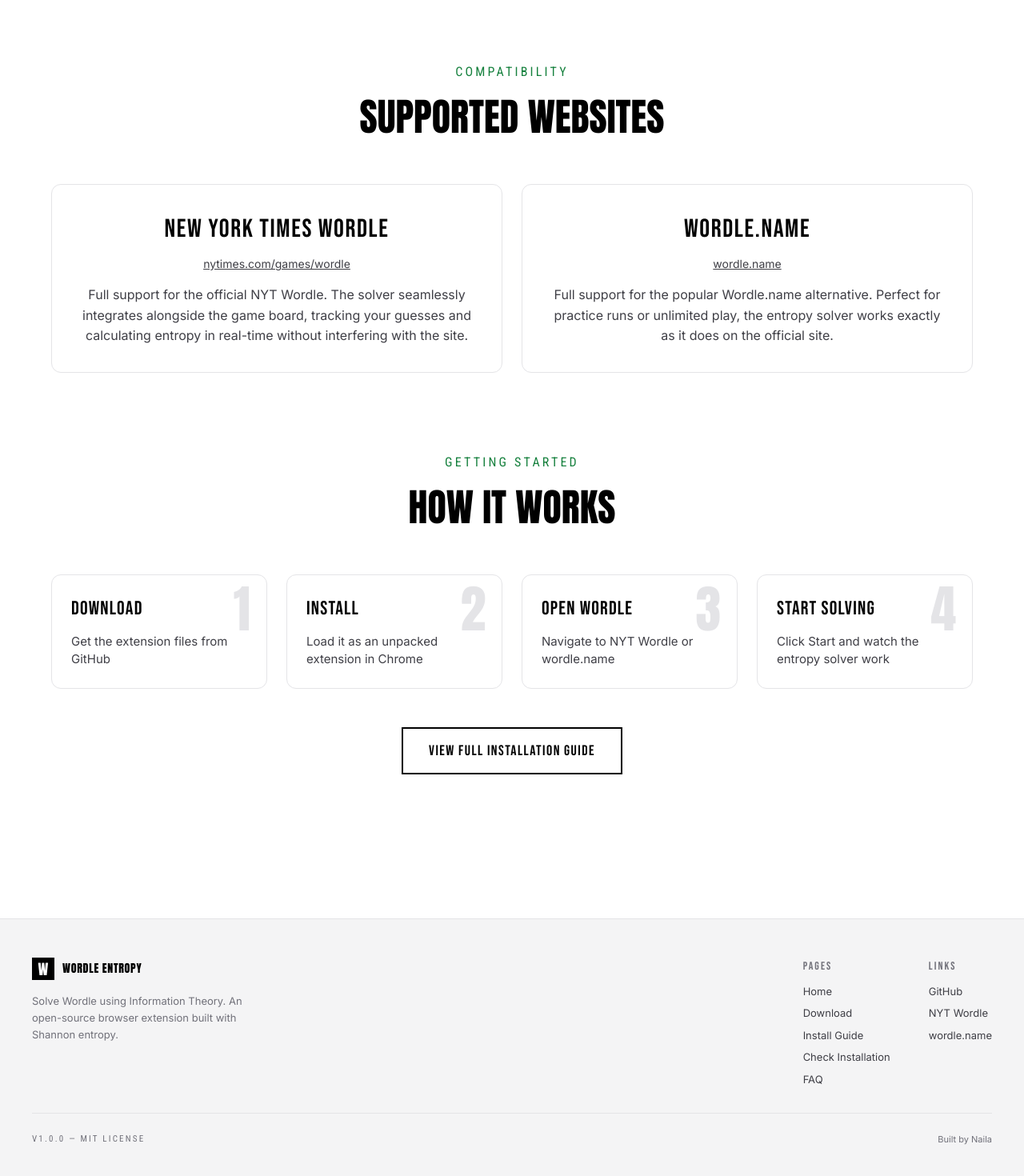
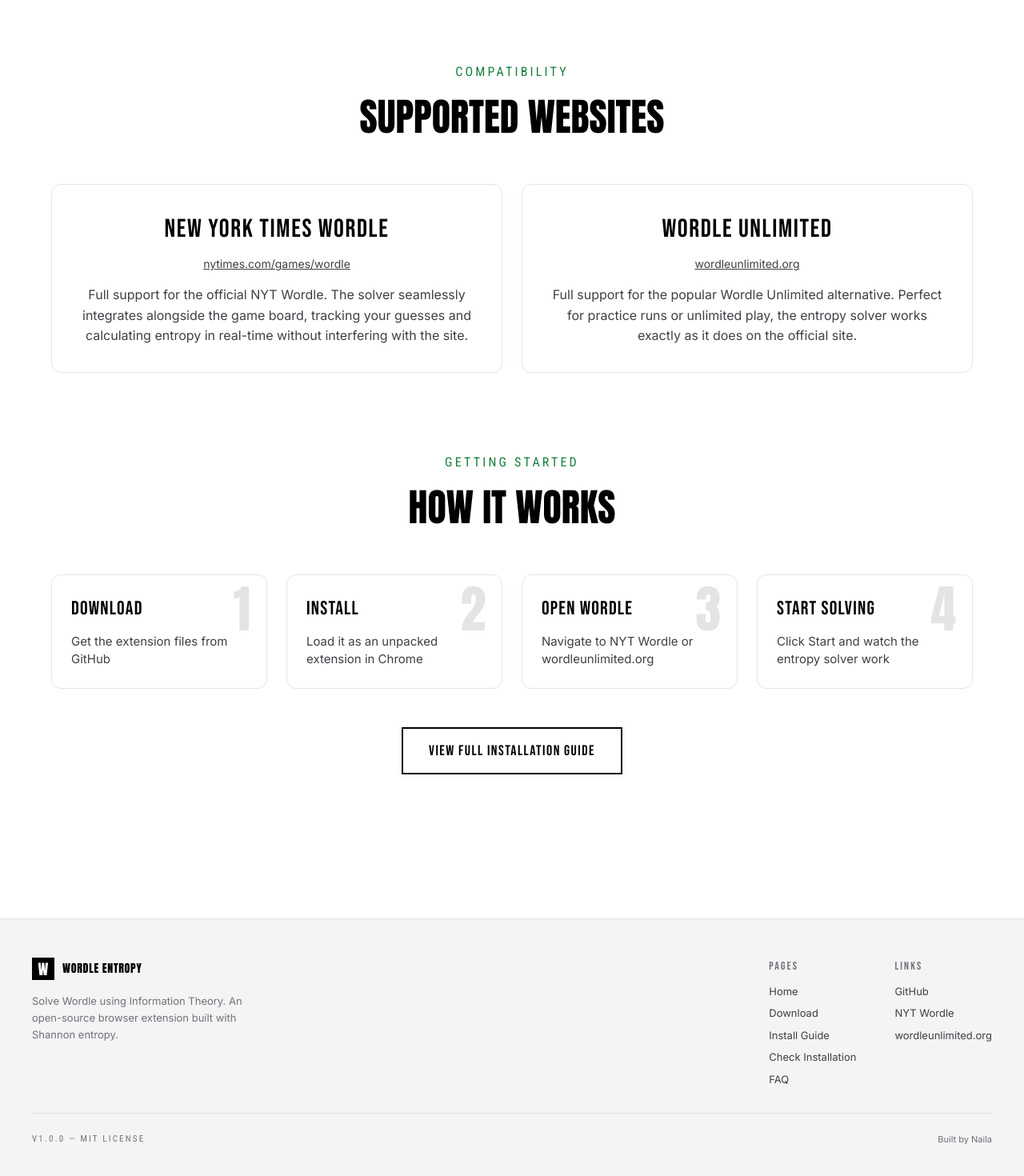
Before and after one commit to naitaj/wordle, a React (Vite) app: page / in a window 1280 px wide. Shown: the part 2175-3645 px from the top of the page at 80% size. Built offline with nearby package versions, Linux system fonts and the light colour scheme.

Commit message:
Replace all references of wordle.name with wordleunlimited.org in extension and website

```diff
--- a/extension/src/background/background.ts
+++ b/extension/src/background/background.ts
@@ -113,8 +113,8 @@
   if (tabs.length > 0 && tabs[0].id) {
     return tabs[0].id;
   }
-  // Try finding wordle.name tab
-  tabs = await chrome.tabs.query({ url: 'https://www.wordle.name/*' });
+  // Try finding Wordle Unlimited tab
+  tabs = await chrome.tabs.query({ url: 'https://*.wordleunlimited.org/*' });
   if (tabs.length > 0 && tabs[0].id) {
     return tabs[0].id;
   }
--- a/extension/src/content/content.ts
+++ b/extension/src/content/content.ts
@@ -60,7 +60,7 @@
 
   // Check localStorage for reliable game state
   try {
-    if (window.location.hostname.includes('wordle.name')) {
+    if (window.location.hostname.includes('wordleunlimited.org')) {
       const stored = JSON.parse(localStorage.getItem('gameState') || '{}');
       if (stored.gameStatus === 'WIN') gameStatus = 'won';
       else if (stored.gameStatus === 'FAIL') gameStatus = 'lost';
@@ -118,7 +118,7 @@
 }
 
 function isRowInvalid(rowIndex: number): boolean {
-  // 1. Support for wordle.name: game-row custom element gets 'invalid' attribute
+  // 1. Support for Wordle Unlimited: game-row custom element gets 'invalid' attribute
   const rows = document.querySelectorAll('game-row');
   if (rows[rowIndex]?.hasAttribute('invalid')) {
     return true;
@@ -199,7 +199,7 @@
       }
     });
 
-    // Observe each tile in the row for state changes (NYT: data-state, wordle.name: evaluation/reveal)
+    // Observe each tile in the row for state changes (NYT: data-state, Wordle Unlimited: evaluation/reveal)
     const attributeFilter = ['data-state', 'evaluation', 'reveal'];
     for (const tile of rowTiles) {
       observer.observe(tile, { attributes: true, attributeFilter });
--- a/extension/src/content/selectors.ts
+++ b/extension/src/content/selectors.ts
@@ -1,5 +1,5 @@
 /**
- * Selector Abstraction Layer for NYT Wordle and Wordle.name DOM.
+ * Selector Abstraction Layer for NYT Wordle and Wordle Unlimited DOM.
  * When either site changes their DOM structure, only this file needs updating.
  *
  * Strategy: Use data attributes and custom elements (stable) over CSS class names (hashed/unstable).
@@ -36,10 +36,10 @@
 export type NytTileState = typeof TILE_STATES[keyof typeof TILE_STATES];
 
 /**
- * Detect if we are currently running on www.wordle.name.
+ * Detect if we are currently running on wordleunlimited.org.
  */
 export function isWordleName(): boolean {
-  return window.location.hostname.includes('wordle.name');
+  return window.location.hostname.includes('wordleunlimited.org');
 }
 
 /**
@@ -47,7 +47,7 @@
  * Returns them in order: row 0 tile 0, row 0 tile 1, ..., row 5 tile 4 (30 total).
  */
 export function findAllTiles(): Element[] {
-  // Support for wordle.name (unofficial unlimited game)
+  // Support for Wordle Unlimited (unofficial unlimited game)
   if (isWordleName()) {
     const gameApp = document.querySelector('game-app');
     if (!gameApp || !gameApp.shadowRoot) return [];
--- a/extension/src/popup/popup.tsx
+++ b/extension/src/popup/popup.tsx
@@ -103,7 +103,7 @@
           chrome.tabs.sendMessage(tabs[0].id, { type: 'SET_TYPING_DELAY', delay: value });
         }
       });
-      chrome.tabs.query({ url: 'https://www.wordle.name/*' }, (tabs) => {
+      chrome.tabs.query({ url: 'https://*.wordleunlimited.org/*' }, (tabs) => {
         if (tabs[0]?.id) {
           chrome.tabs.sendMessage(tabs[0].id, { type: 'SET_TYPING_DELAY', delay: value });
         }
--- a/index.html
+++ b/index.html
@@ -5,7 +5,7 @@
     <link rel="icon" type="image/svg+xml" href="/favicon.svg" />
     <meta name="viewport" content="width=device-width, initial-scale=1.0" />
     <title>Wordle Entropy Solver — Solve Wordle Using Information Theory</title>
-    <meta name="description" content="A browser extension that uses Shannon entropy to calculate the best Wordle guesses. Works on NYT Wordle and wordle.name. Fast, intelligent, lightweight." />
+    <meta name="description" content="A browser extension that uses Shannon entropy to calculate the best Wordle guesses. Works on NYT Wordle and wordleunlimited.org. Fast, intelligent, lightweight." />
     <meta property="og:title" content="Wordle Entropy Solver" />
     <meta property="og:description" content="Solve Wordle using Information Theory. A browser extension that maximizes information from every guess." />
     <meta property="og:type" content="website" />
--- a/src/components/Footer.tsx
+++ b/src/components/Footer.tsx
@@ -74,9 +74,9 @@
               <a href="https://www.nytimes.com/games/wordle/index.html" target="_blank" rel="noopener noreferrer" style={{
                 color: 'var(--text-secondary)', textDecoration: 'none', fontSize: '13px',
               }}>NYT Wordle</a>
-              <a href="https://www.wordle.name" target="_blank" rel="noopener noreferrer" style={{
+              <a href="https://wordleunlimited.org/" target="_blank" rel="noopener noreferrer" style={{
                 color: 'var(--text-secondary)', textDecoration: 'none', fontSize: '13px',
-              }}>wordle.name</a>
+              }}>wordleunlimited.org</a>
             </div>
           </div>
         </div>
--- a/src/pages/CheckInstallPage.tsx
+++ b/src/pages/CheckInstallPage.tsx
@@ -205,7 +205,7 @@
                     OPEN NYT WORDLE
                   </a>
                   <a
-                    href="https://www.wordle.name"
+                    href="https://wordleunlimited.org/"
                     target="_blank"
                     rel="noopener noreferrer"
                     className="btn-secondary"
@@ -218,7 +218,7 @@
                       letterSpacing: '1px'
                     }}
                   >
-                    OPEN WORDLE.NAME
+                    OPEN WORDLE UNLIMITED
                   </a>
                 </div>
               </motion.div>
--- a/src/pages/FAQPage.tsx
+++ b/src/pages/FAQPage.tsx
@@ -21,7 +21,7 @@
   },
   {
     question: "DOES IT WORK ON EVERY WORDLE CLONE?",
-    answer: "The extension is specifically built to work on two websites: the official New York Times Wordle (nytimes.com/games/wordle) and wordle.name. Other Wordle clones may use different page structures that the extension cannot read."
+    answer: "The extension is specifically built to work on two websites: the official New York Times Wordle (nytimes.com/games/wordle) and wordleunlimited.org. Other Wordle clones may use different page structures that the extension cannot read."
   },
   {
     question: "WHY DO I NEED DEVELOPER MODE?",
--- a/src/pages/HomePage.tsx
+++ b/src/pages/HomePage.tsx
@@ -97,7 +97,7 @@
               { title: 'MAXIMUM INFORMATION GUESSES', desc: 'Each guess maximizes the information you gain', icon: 'M13 10V3L4 14h7v7l9-11h-7z' },
               { title: 'AUTOMATIC BOARD DETECTION', desc: 'Reads the Wordle board state automatically', icon: 'M15 12a3 3 0 11-6 0 3 3 0 016 0z M2.458 12C3.732 7.943 7.523 5 12 5c4.478 0 8.268 2.943 9.542 7-1.274 4.057-5.064 7-9.542 7-4.477 0-8.268-2.943-9.542-7z' },
               { title: 'WORKS ON NYT WORDLE', desc: 'Full compatibility with the official game', icon: 'M19 20H5a2 2 0 01-2-2V6a2 2 0 012-2h10a2 2 0 012 2v1m2 13a2 2 0 01-2-2V7m2 13a2 2 0 002-2V9a2 2 0 00-2-2h-2m-4-3H9M7 16h6M7 8h6v4H7V8z' },
-              { title: 'WORKS ON WORDLE.NAME', desc: 'Supports the popular Wordle clone', icon: 'M21 12a9 9 0 01-9 9m9-9a9 9 0 00-9-9m9 9H3m9 9a9 9 0 01-9-9m9 9c1.657 0 3-4.03 3-9s-1.343-9-3-9m0 18c-1.657 0-3-4.03-3-9s1.343-9 3-9m-9 9a9 9 0 019-9' },
+              { title: 'WORKS ON WORDLE UNLIMITED', desc: 'Supports the popular Wordle clone', icon: 'M21 12a9 9 0 01-9 9m9-9a9 9 0 00-9-9m9 9H3m9 9a9 9 0 01-9-9m9 9c1.657 0 3-4.03 3-9s-1.343-9-3-9m0 18c-1.657 0-3-4.03-3-9s1.343-9 3-9m-9 9a9 9 0 019-9' },
               { title: 'ONE-CLICK START', desc: 'Press Start and the solver handles everything', icon: 'M14.752 11.168l-3.197-2.132A1 1 0 0010 9.87v4.263a1 1 0 001.555.832l3.197-2.132a1 1 0 000-1.664z M21 12a9 9 0 11-18 0 9 9 0 0118 0z' },
               { title: 'LIGHTWEIGHT EXTENSION', desc: 'Minimal footprint, no bloat', icon: 'M5 3v4M3 5h4M6 17v4m-2-2h4m5-16l2.286 6.857L21 12l-5.714 2.143L13 21l-2.286-6.857L5 12l5.714-2.143L13 3z' },
               { title: 'FAST SOLVER', desc: 'Entropy calculations complete in milliseconds', icon: 'M12 8v4l3 3m6-3a9 9 0 11-18 0 9 9 0 0118 0z' },
@@ -226,10 +226,10 @@
               backgroundColor: 'var(--bg-card)', border: '1px solid var(--border-primary)', borderRadius: '12px', padding: '32px',
               textAlign: 'center'
             }}>
-              <h3 style={{ fontFamily: '"Bebas Neue", sans-serif', fontSize: '32px', margin: '0 0 8px 0', letterSpacing: '0.05em' }}>WORDLE.NAME</h3>
-              <a href="https://wordle.name/" target="_blank" rel="noreferrer" style={{ color: 'var(--text-secondary)', fontSize: '14px', fontFamily: '"Inter", sans-serif', textDecoration: 'underline', display: 'block', marginBottom: '16px' }}>wordle.name</a>
+              <h3 style={{ fontFamily: '"Bebas Neue", sans-serif', fontSize: '32px', margin: '0 0 8px 0', letterSpacing: '0.05em' }}>WORDLE UNLIMITED</h3>
+              <a href="https://wordleunlimited.org/" target="_blank" rel="noreferrer" style={{ color: 'var(--text-secondary)', fontSize: '14px', fontFamily: '"Inter", sans-serif', textDecoration: 'underline', display: 'block', marginBottom: '16px' }}>wordleunlimited.org</a>
               <p style={{ fontFamily: '"Inter", sans-serif', color: 'var(--text-secondary)', margin: '0', lineHeight: '1.6' }}>
-                Full support for the popular Wordle.name alternative. Perfect for practice runs or unlimited play, the entropy solver works exactly as it does on the official site.
+                Full support for the popular Wordle Unlimited alternative. Perfect for practice runs or unlimited play, the entropy solver works exactly as it does on the official site.
               </p>
             </motion.div>
           </div>
@@ -254,7 +254,7 @@
             {[
               { num: '1', title: 'DOWNLOAD', desc: 'Get the extension files from GitHub' },
               { num: '2', title: 'INSTALL', desc: 'Load it as an unpacked extension in Chrome' },
-              { num: '3', title: 'OPEN WORDLE', desc: 'Navigate to NYT Wordle or wordle.name' },
+              { num: '3', title: 'OPEN WORDLE', desc: 'Navigate to NYT Wordle or wordleunlimited.org' },
               { num: '4', title: 'START SOLVING', desc: 'Click Start and watch the entropy solver work' }
             ].map((step, i) => (
               <motion.div key={i} variants={itemVariants} style={{
--- a/src/pages/InstallGuidePage.tsx
+++ b/src/pages/InstallGuidePage.tsx
@@ -62,7 +62,7 @@
       id: 8,
       title: 'OPEN A WORDLE WEBSITE',
       desc: 'NAVIGATE TO ONE OF THE SUPPORTED WEBSITES.',
-      code: 'https://www.nytimes.com/games/wordle/index.html\nhttps://www.wordle.name',
+      code: 'https://www.nytimes.com/games/wordle/index.html\nhttps://wordleunlimited.org/',
     },
     {
       id: 9,
```
Also changed, not shown: extension/manifest.json, 1 other file (tests, documents, lock files or other folders).
